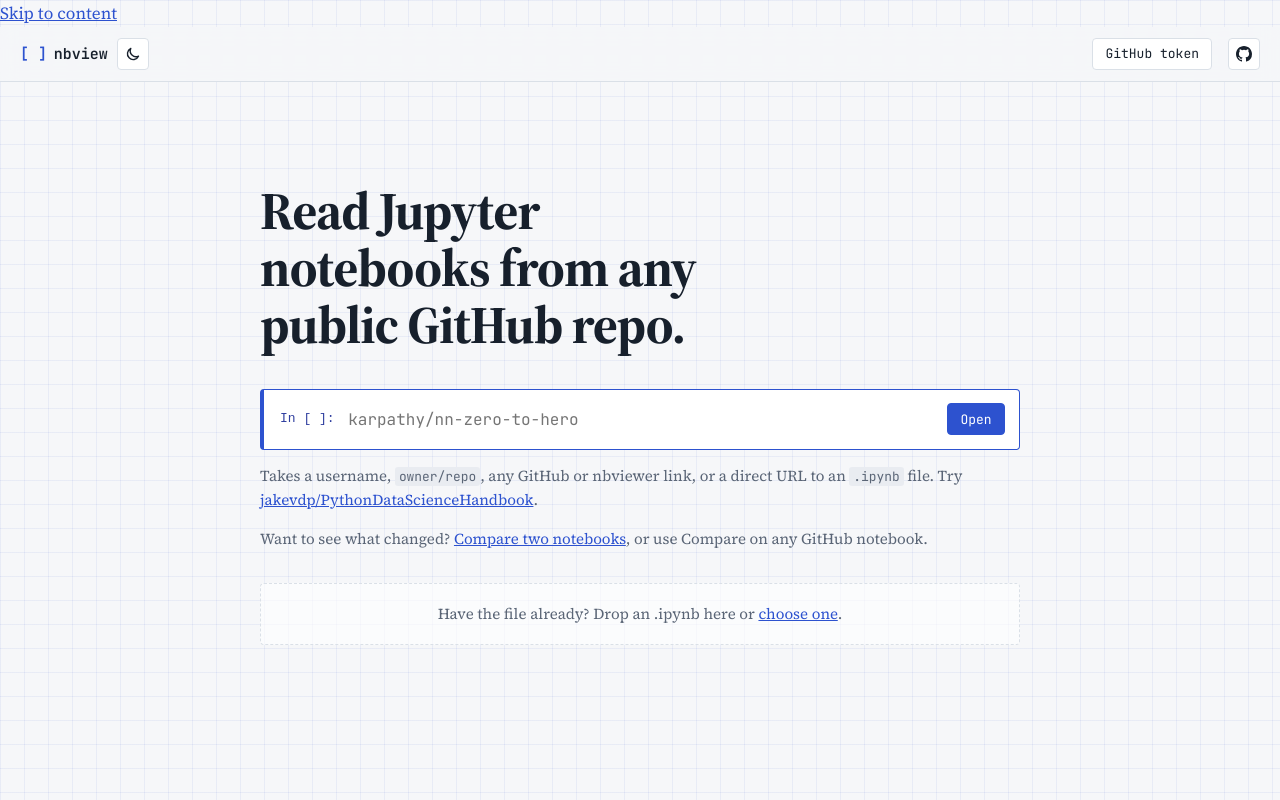
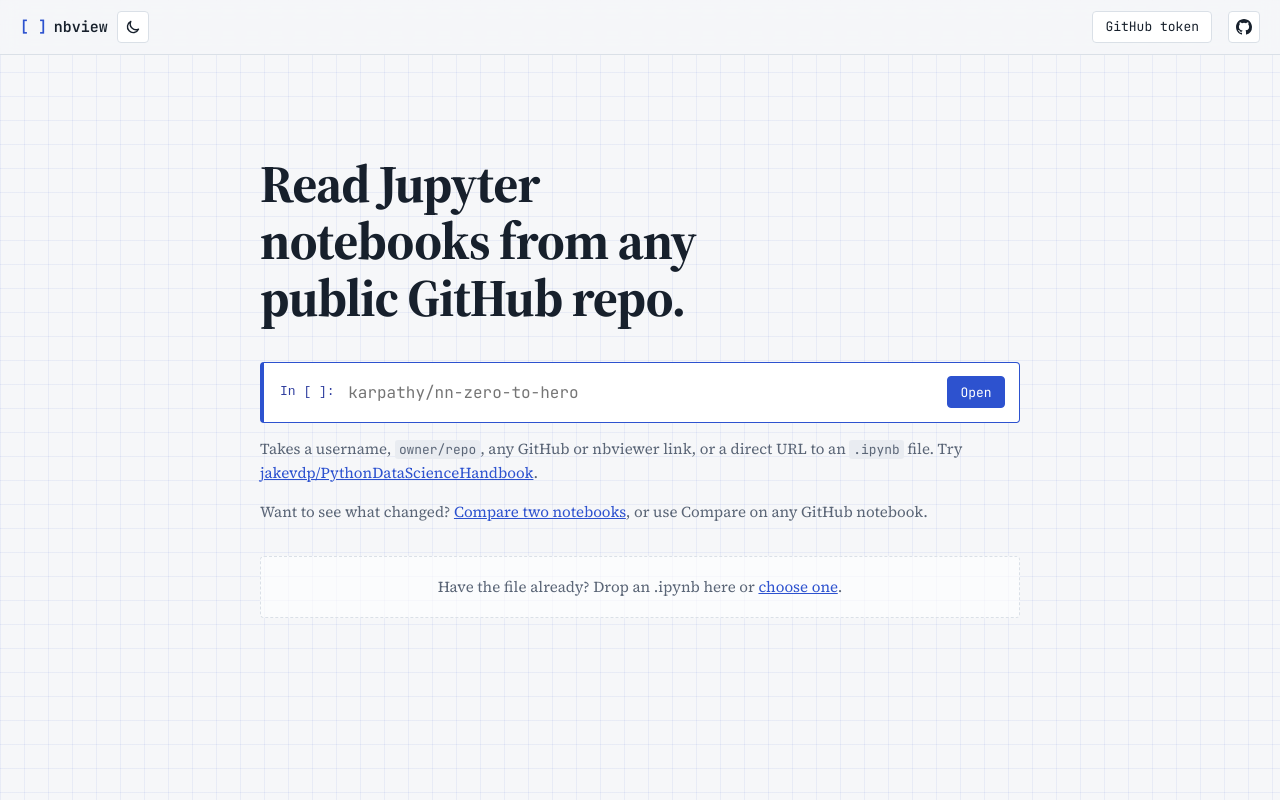
Before and after one commit to chizkidd/nbview, a website: page index.html in a window 1280 px wide. Drawn offline with Linux system fonts and the light colour scheme.

Commit message:
Style the skip link so it stays out of the way until focused

```diff
--- a/assets/css/style.css
+++ b/assets/css/style.css
@@ -98,6 +98,25 @@ body.is-home {
 a { color: var(--in); }
 :focus-visible { outline: 2px solid var(--in); outline-offset: 2px; }
 code, pre { font-family: var(--mono); }
+
+/* Skip link: the first Tab stop on every page. Fixed, so it takes no room and the top bar keeps its place; it
+   sits just above the corner and slides in while focused. */
+.skip-link {
+  position: fixed;
+  top: 0.75rem;
+  left: 0.75rem;
+  z-index: 20;
+  padding: 0.5rem 0.75rem;
+  border: 1px solid var(--in);
+  border-radius: 4px;
+  background: var(--bg);
+  color: var(--ink);
+  font: 14px var(--mono);
+  text-decoration: none;
+  transform: translateY(calc(-100% - 1.5rem));
+  transition: transform 120ms ease-out;
+}
+.skip-link:focus { transform: none; }
 
 /* Top bar */
 .bar {
@@ -326,7 +345,7 @@ main { padding: 1.75rem 1.25rem 5rem; }
 }
 .star { display: inline-block; animation: pulse 1s ease-in-out infinite; }
 @keyframes pulse { 50% { opacity: 0.2; } }
-@media (prefers-reduced-motion: reduce) { .star { animation: none; } }
+@media (prefers-reduced-motion: reduce) { .star { animation: none; } .skip-link { transition: none; } }
 .error-box {
   max-width: 620px;
   margin: 3rem auto;
```
Also changed, not shown: tests/run.js (+23 -0 lines), CHANGELOG.md.
